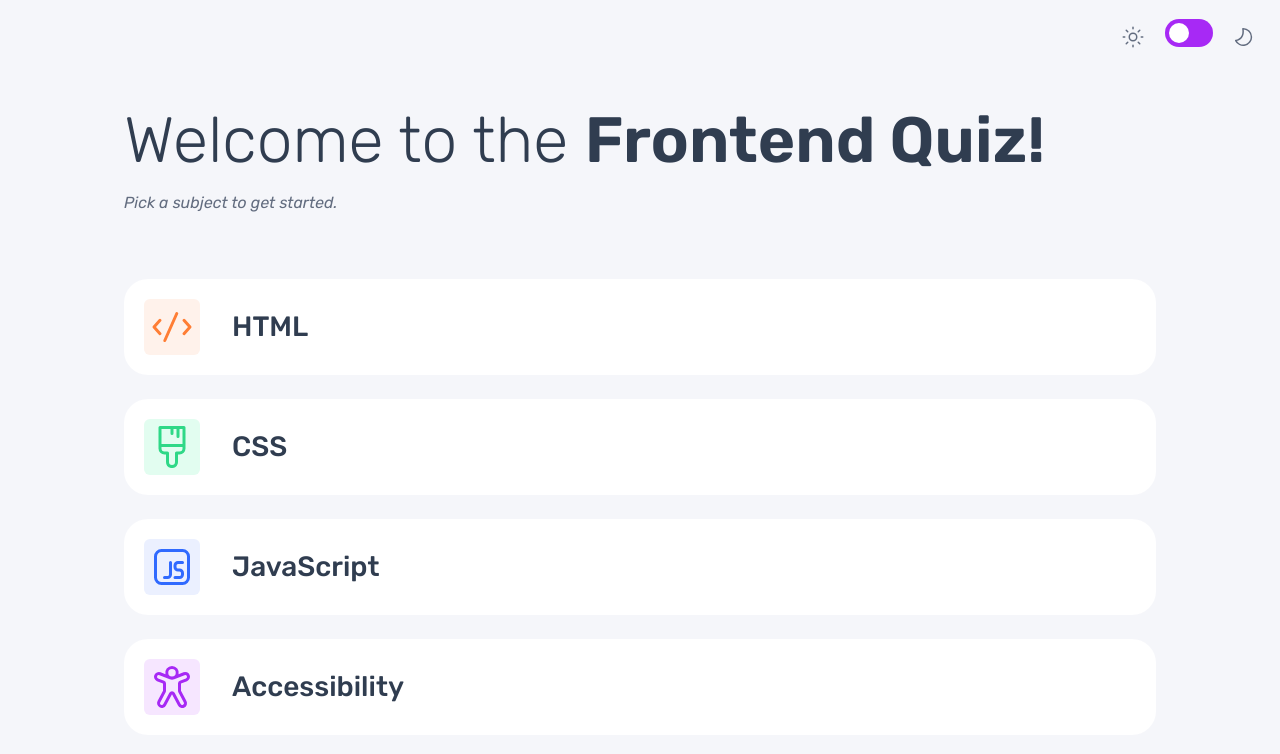
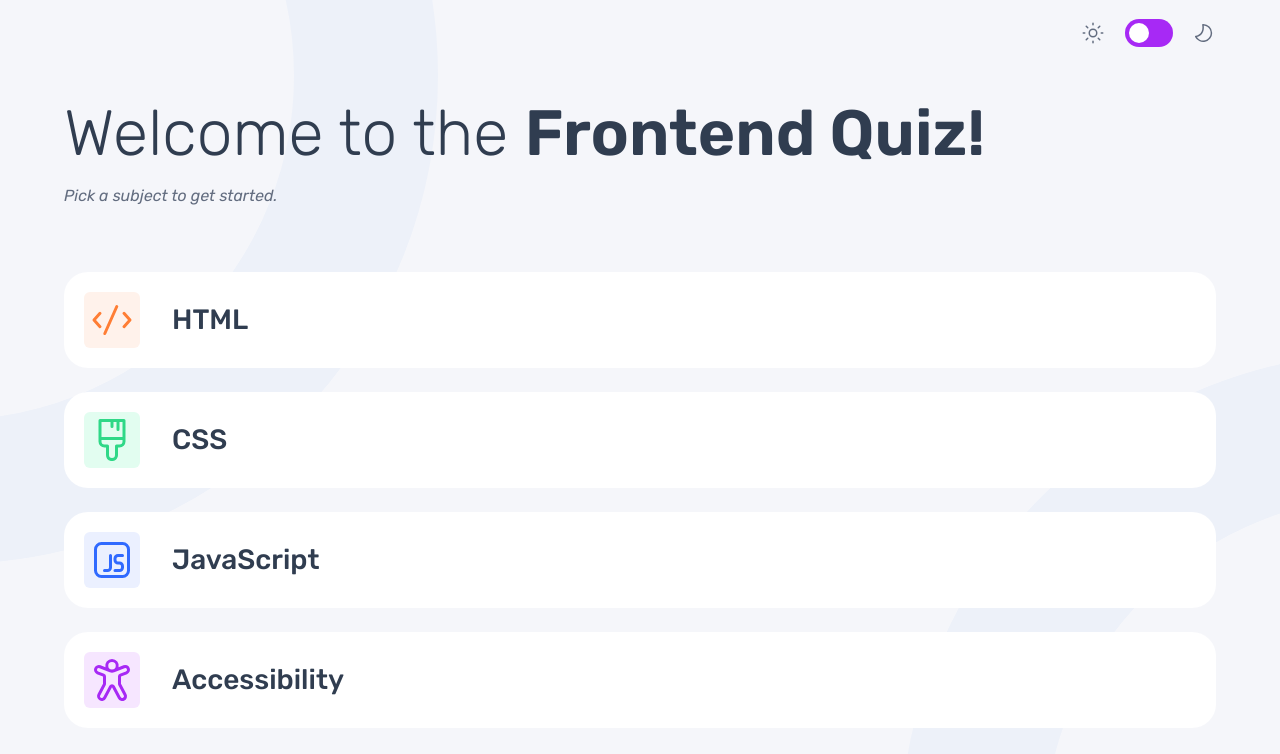
Before and after one commit to MattPahuta/frontend-quiz-app, a React (Vite) app: page / in a window 1280 px wide. Shown: the top 754 px of the page. Built offline with nearby package versions, Linux system fonts and the light colour scheme.

Commit message:
Update background image styles, light-dark modes

```diff
--- a/src/css/styles.css
+++ b/src/css/styles.css
@@ -29,14 +29,12 @@
   --clr-purple: hsl(277, 91%, 56%);
   --clr-green: hsl(151, 70%, 50%);
   --clr-red: hsl(0, 82%, 63%);
-
   /* Semantic Variables */
   --body-background-color: var(--clr-light-gray);
   --body-color-primary: var(--clr-dark-navy);
   --body-color-accent: var(--clr-gray-navy);
   --button-background-color: var(--clr-pure-white);
   --theme-toggle-color: var(--clr-gray-navy);
-
   /* Spacing */
   --spacing-025: 0.25rem; /* 4px */
   --spacing-050: 0.5rem; /* 8px */
@@ -48,17 +46,24 @@
   --spacing-250: 2.5rem; /* 40px */
   --spacing-300: 3rem; /* 48px */
   --spacing-400: 4rem; /* 64px */
-
-
+  /* Icon colors */
   --icon-bg__html: hsl(22, 100%, 96%);
   --icon-bg__css: hsl(151, 88%, 94%);
   --icon-bg__js: hsl(225, 100%, 96%);
   --icon-bg__a11y: hsl(278, 100%, 95%);
-
+  /* Focus styles */
   --focus-outline-color: currentColor;
   --focus-outline-offset: 0;
   --focus-outline-style: solid;
   --focus-outline-width: 2px;
+  /* Background image for mobile/tablet/desktop */
+  --bg-image-url: url('../assets/pattern-background-mobile-light.svg');
+  @media (width > 37.5rem) {
+    --bg-image-url: url('../assets/pattern-background-tablet-light.svg');
+  }
+  @media (width > 70rem) {
+    --bg-image-url: url('../assets/pattern-background-desktop-light.svg');
+  }
 
 }
 
@@ -144,31 +149,26 @@
     --body-color-accent: var(--clr-light-bluish);
     --button-background-color: var(--clr-navy);
     --theme-toggle-color: var(--clr-pure-white);
+
+    --bg-image-url: url('../assets/pattern-background-mobile-dark.svg');
+    @media (width > 37.5rem) {
+      --bg-image-url: url('../assets/pattern-background-tablet-dark.svg');
+    }
+    @media (width > 70rem) {
+      --bg-image-url: url('../assets/pattern-background-desktop-dark.svg');
+    }
   }
 
   body {
-    /* --bg-image-url: url('../assets/pattern-background-mobile-light.svg');
-    @media (width > 37.5rem) {
-      --bg-image-url: url('../assets/pattern-background-tablet-light.svg');
-    }
-    @media (width > 70rem) {
-      --bg-image-url: url('../assets/pattern-background-desktop-light.svg');
-    } */
     min-height: 100vh;
     line-height: 1.5;
     display: flex;
     flex-direction: column;
     background-color: var(--body-background-color);
     color: var(--body-color-primary);
-    /* background-image: var(--bg-image-url);
-    background-repeat: no-repeat; */
-
-    transition: background-color 0.3s ease, color 0.3s ease;
-
-    @media (width > 37.5rem) {
-      /* background-position: top left;
-      background-size: 500px 500px; */
-    }
+    background-image: var(--bg-image-url);
+    background-repeat: no-repeat;
+    transition: background-color 0.3s ease, background-image 0.3s ease, color 0.3s ease;
   }
 
   /* @media (prefers-color-scheme: dark) {
@@ -216,16 +216,19 @@
 }
 
 @layer layout {
+  body {
+    padding-inline: var(--spacing-150);
+
+    @media (width > 37.5rem) {
+      padding-inline: var(--spacing-400);
+    }
+  }
   .wrapper {
     --wrapper-max-width: 1160px;
     max-width: var(--wrapper-max-width);
     margin-inline: auto;
     padding-block: var(--spacing-200);
-    padding-inline: var(--spacing-150);
 
-    @media (width > 37.5rem) {
-      padding-inline: var(--spacing-400);
-    }
   }
 
   .grid-columns {
@@ -234,10 +237,7 @@
   }
 
   .header {
-    /* height: 72px; */
-    /* display: flex; */
     padding-block: var(--spacing-100);
-    padding-inline: var(--spacing-150);
   }
 
   .header-content {
@@ -256,9 +256,20 @@
 
 @layer components {
   .theme-toggle-wrapper {
+    line-height: 0;
     display: flex;
     align-items: center;
     gap: var(--spacing-050);
+
+    > svg {
+      width: 16px;
+      height: 16px;
+
+      @media (width > 37.5rem) {
+        width: 24px;
+        height: 24px;
+      }
+    }
 
     @media (width > 37.5rem) {
       gap: var(--spacing-100);
```
